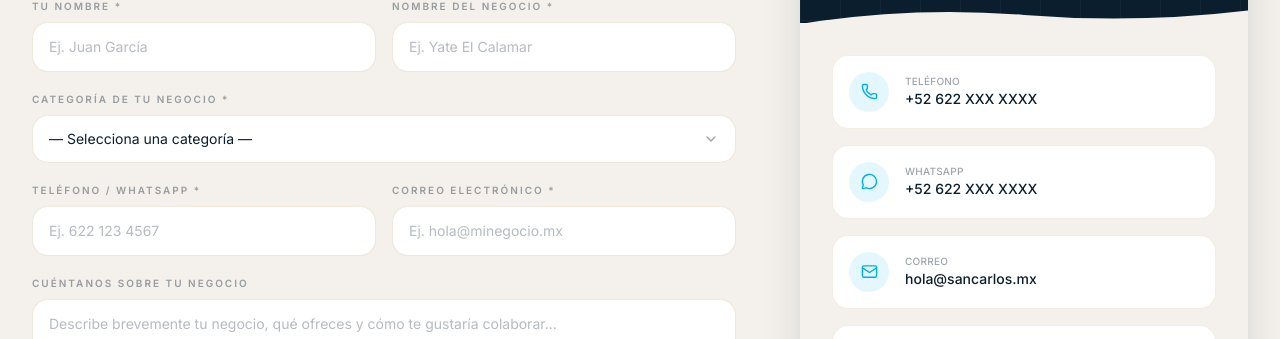
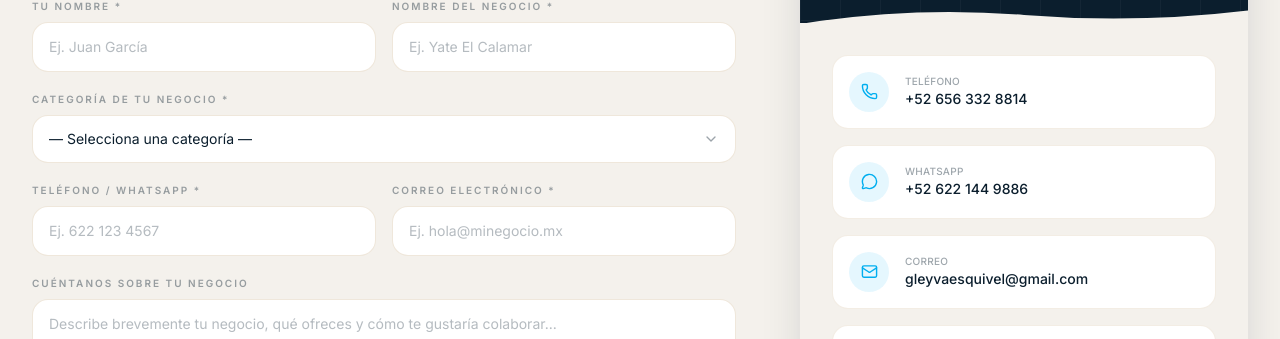
Before and after one commit to leyv4a/easc, a Next.js app: page /colaborar in a window 1280 px wide. Shown: the part 997-1336 px from the top of the page. Built offline with nearby package versions, Linux system fonts and the light colour scheme; a web font is replaced by a local one.

Commit message:
feat: colaborar

```diff
--- a/app/colaborar/page.tsx
+++ b/app/colaborar/page.tsx
@@ -4,28 +4,59 @@ import Container from "@/components/ui/Container";
 import { Phone, Mail, MapPin, Clock, MessageCircle, Handshake } from "lucide-react";
 
 export const metadata: Metadata = {
-  title: "Colaborar · San Carlos Sonora",
-  description: "¿Tienes un negocio en San Carlos? Únete a nuestra plataforma turística y llega a más visitantes.",
+  title: "Colabora con Escápate a San Carlos",
+
+  description:
+    "Promociona tu negocio turístico en San Carlos y llega a más visitantes.",
+
+  openGraph: {
+    title: "Colabora con Escápate a San Carlos",
+
+    description:
+      "Únete a la guía turística de San Carlos y promociona tu negocio.",
+
+    url: "https://escapateasancarlos.com/colaborar",
+
+    images: [
+      {
+        url: "/og-colaborar.png",
+        width: 1200,
+        height: 630,
+        alt: "Colabora con Escápate a San Carlos",
+      },
+    ],
+  },
+
+  twitter: {
+    card: "summary_large_image",
+
+    title: "Colabora con Escápate a San Carlos",
+
+    description:
+      "Promociona tu negocio turístico y llega a más visitantes.",
+
+    images: ["/og-colaborar.png"],
+  },
 };
 
 const CONTACT_INFO = [
   {
     icon: Phone,
     label: "Teléfono",
-    value: "+52 622 XXX XXXX",
-    href: "tel:+52622XXXXXXX",
+    value: "+52 656 332 8814",
+    href: "tel:+526563328814",
   },
   {
     icon: MessageCircle,
     label: "WhatsApp",
-    value: "+52 622 XXX XXXX",
-    href: "https://wa.me/52622XXXXXXX",
+    value: "+52 622 144 9886",
+    href: "https://wa.me/526221449886",
   },
   {
     icon: Mail,
     label: "Correo",
-    value: "hola@sancarlos.mx",
-    href: "mailto:hola@sancarlos.mx",
+    value: "gleyvaesquivel@gmail.com",
+    href: "mailto:gleyvaesquivel@gmail.com",
   },
   {
     icon: MapPin,
@@ -70,7 +101,7 @@ export default function ColaborarPage() {
             </div>
             <h1 className="font-playfair text-5xl md:text-7xl text-white leading-none mb-6">
               Colabora con<br />
-              <span className="italic text-[#00AEEF]">San Carlos</span>
+              <span className="italic text-[#00AEEF]">nosotros</span>
             </h1>
             <p className="text-white/55 text-lg leading-relaxed max-w-xl">
               ¿Tienes un yate, tour, hospedaje u otro negocio turístico en San Carlos?
```
Also changed, not shown: 1 other file (tests, documents, lock files or other folders).
